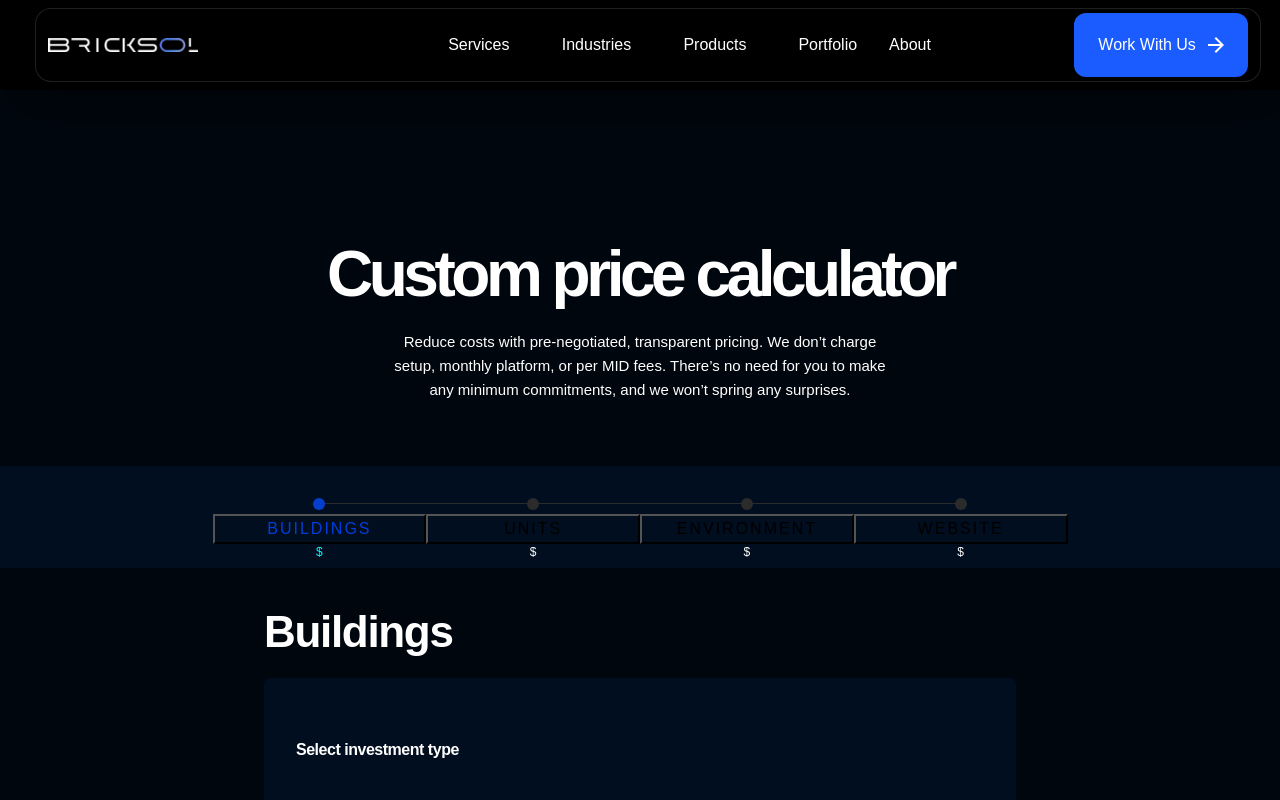
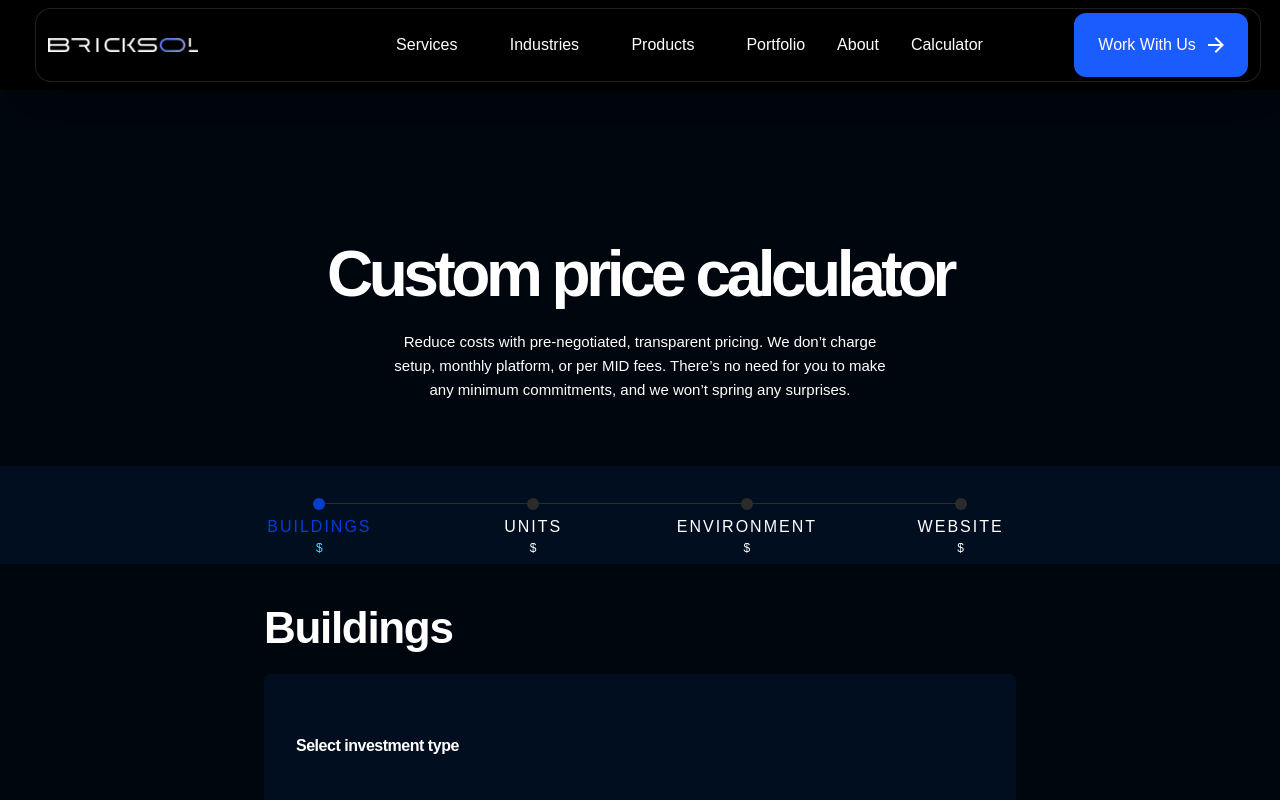
Before and after one commit to Shahwaiz-Bukhari/Bricksolwebsite, a React (Vite) app: page /calculator in a window 1280 px wide. Shown: the top 800 px of the page. Built offline with nearby package versions, Linux system fonts and the light colour scheme.

Commit message:
nav addition

```diff
--- a/src/components/calculator/calculatorui/calculatorui.css
+++ b/src/components/calculator/calculatorui/calculatorui.css
@@ -135,8 +135,9 @@
   letter-spacing: 2px;
   font-family: var(--syne-font--);
   font-weight: 400;
-  /* color: white; */
+  color: white;
   background-color: transparent;
+  border-style: none;
 }
 
 .calculatorProgressIndicatorEntityPrice {
--- a/src/components/navbar/NavBar.jsx
+++ b/src/components/navbar/NavBar.jsx
@@ -182,6 +182,15 @@ const Navbar = () => {
               }}
             >
               About
+            </Link>
+            <Link
+            to="/calculator"
+             style={{
+                color: "white",
+                textDecoration: "none",
+                fontWeight: 500,
+              }}>
+              Calculator
             </Link>
           </Box>
 
```
